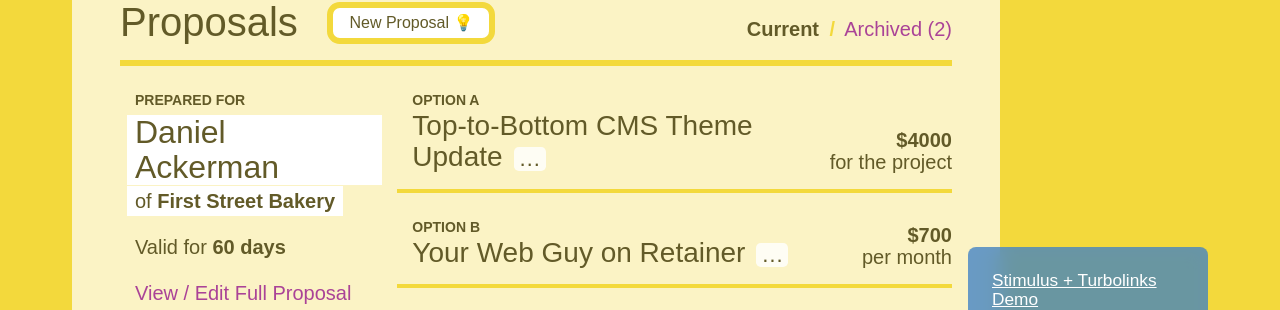
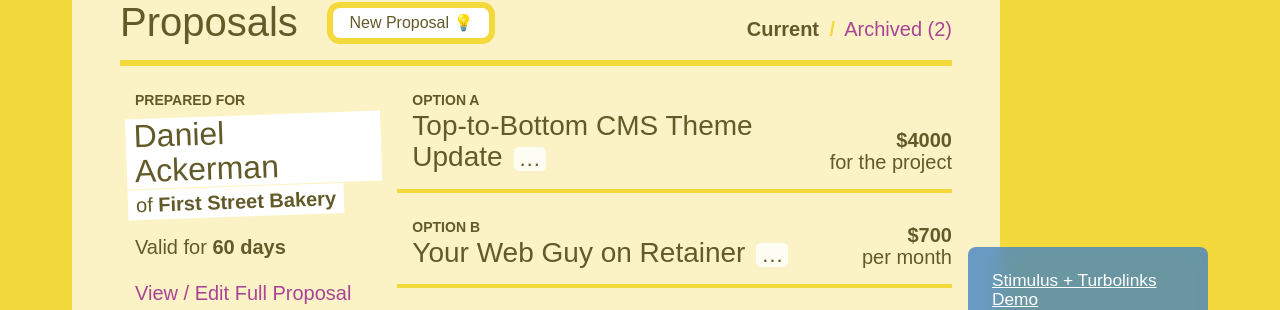
Before and after one commit to pascallaliberte/stimulus-turbolinks-demo, a Jekyll site: the page built from index.html, in a window 1280 px wide. Shown: the part 128-438 px from the top of the page. Built offline with Jekyll 4.4.1, drawn with Linux system fonts in a browser that asks for light colours; some web fonts are replaced.

Commit message:
Port 2deg. Aye!

```diff
--- a/_sass/layouts/_clients.scss
+++ b/_sass/layouts/_clients.scss
@@ -8,4 +8,5 @@
   width: 100%;
   height: auto;
   border-radius: 10%;
+  transform: rotate(-2deg);
 }
--- a/_sass/layouts/_proposals.scss
+++ b/_sass/layouts/_proposals.scss
@@ -32,6 +32,7 @@
 .proposal-client {
   margin-top: 0.2em;
   margin-left: rem(-5px);
+  transform: rotate(-2deg);
   & > * {
     display: inline-block;
     background-color: white;
```
